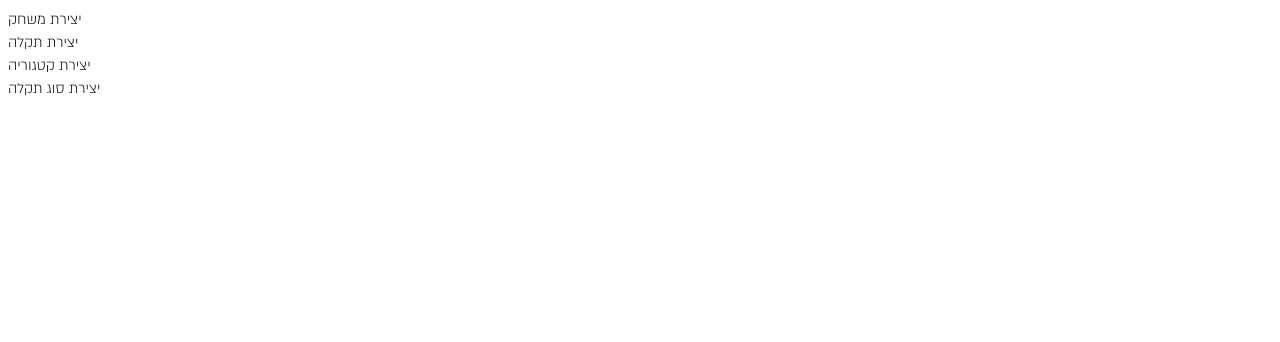
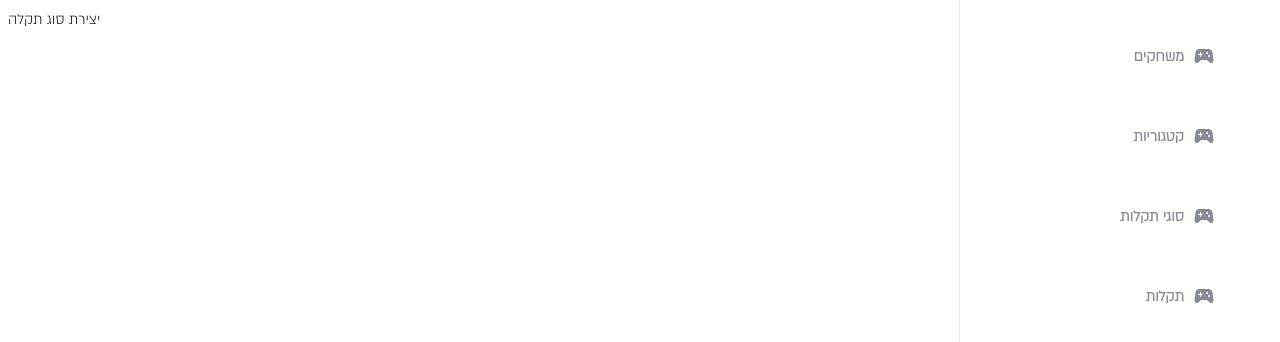
Before and after one commit to noamdelmar/vrClient, a React (Create React App) app: page /wp-admin in a window 1280 px wide. Shown: the top 342 px of the page. Built offline with nearby package versions, Linux system fonts and the light colour scheme.

Commit message:
add side bar

```diff
--- a/package.json
+++ b/package.json
@@ -5,6 +5,7 @@
   "dependencies": {
     "@emotion/react": "^11.11.1",
     "@emotion/styled": "^11.11.0",
+    "@mui/icons-material": "^5.13.7",
     "@mui/material": "^5.13.7",
     "@testing-library/jest-dom": "^5.16.5",
     "@testing-library/react": "^13.4.0",
--- /dev/null
+++ b/src/components/SideBar/SideBar.js
@@ -0,0 +1,24 @@
+import React, { useState } from 'react';
+import { Container, Route } from './styles';
+import SportsEsportsIcon from '@mui/icons-material/SportsEsports';
+
+export default function SideBar({ setPage, selectedPage }) {
+    const PAGES = [
+        { name: 'משחקים', value: 'games' },
+        { name: 'קטגוריות', value: 'tag' },
+        { name: 'סוגי תקלות', value: 'faultType' },
+        { name: 'תקלות', value: 'fault' },
+    ]
+    return (
+        <Container>
+            {PAGES.map(page => {
+                return (
+                    <Route onClick={() => setPage(page.value)} selected={page.value == selectedPage}>
+                        <div>{page.name}</div>
+                        <SportsEsportsIcon />
+                    </Route>
+                )
+            })}
+        </Container>
+    )
+}
--- /dev/null
+++ b/src/components/SideBar/styles.js
@@ -0,0 +1,29 @@
+import styled from 'styled-components';
+
+export const Container = styled.div(() => ({
+    width: '20rem',
+    height: '100vh',
+    borderLeft: '1px solid #ebebf1',
+    position: 'fixed',
+    top: '0',
+    right: '0',
+}));
+
+export const Route = styled.div((props) => ({
+    width: '60%',
+    height: '3rem',
+    backgroundColor: props.selected ? '#d7d7f0' : null,
+    marginLeft: 'auto',
+    borderTopLeftRadius: '8rem',
+    borderBottomLeftRadius: '8rem',
+    marginTop: '2rem',
+    textAlign: 'center',
+    display: 'flex',
+    justifyContent: 'right',
+    alignItems: 'center',
+    paddingRight: '20%',
+    gap: '.5rem',
+    cursor: 'pointer',
+    color: props.selected ? '#1e25f6' : '#868a93',
+    fontWeight: 'bolder'
+}));
--- a/src/pages/Admin/Admin.js
+++ b/src/pages/Admin/Admin.js
@@ -1,13 +1,15 @@
-import React from 'react';
+import React, { useState } from 'react';
 import GamePopup from '../../components/CreatePopup/popup/GamePopup';
 import FaultPopup from '../../components/CreatePopup/popup/FaultPopup';
 import TypePopup from '../../components/CreatePopup/popup/TypePopup';
 import { useAppContext } from '../../context/popup/popup_context_provider';
 import httpCommon from '../../services/http-common';
 import { PopupBack } from '../Home/styles';
+import SideBar from '../../components/SideBar/SideBar'
 
 export default function Admin() {
     const { showPopup, hidePopup, isPopupShown } = useAppContext();
+    const [selectedPage, setSelctedPage] = useState();
 
     const handleFileUpload = async (image) => {
         try {
@@ -57,10 +59,13 @@ export default function Admin() {
 
     return (
         <>
-            <div onClick={() => showPopup(<GamePopup name='יצירת משחק' handleFileUpload={handleFileUpload} hidePopup={hidePopup} />)}>יצירת משחק</div>
-            <div onClick={() => showPopup(<FaultPopup name='יצירת תקלה' handleFileUpload={handleFileUpload} hidePopup={hidePopup} />)}>יצירת תקלה</div>
-            <div onClick={() => showPopup(<TypePopup name='יצירת קטגוריה' submit={createTag} hidePopup={hidePopup} />)}>יצירת קטגוריה</div>
-            <div onClick={() => showPopup(<TypePopup name='יצירת סוג תקלה' submit={createFaultType} hidePopup={hidePopup} />)}>יצירת סוג תקלה</div>
+            <SideBar setPage={setSelctedPage} selectedPage={selectedPage} />
+            {selectedPage == 'games' ?
+                <div onClick={() => showPopup(<GamePopup name='יצירת משחק' handleFileUpload={handleFileUpload} hidePopup={hidePopup} />)}>יצירת משחק</div>
+                : selectedPage == 'fault' ? <div onClick={() => showPopup(<FaultPopup name='יצירת תקלה' handleFileUpload={handleFileUpload} hidePopup={hidePopup} />)}>יצירת תקלה</div>
+                    : selectedPage == 'faultType' ? <div onClick={() => showPopup(<TypePopup name='יצירת קטגוריה' submit={createTag} hidePopup={hidePopup} />)}>יצירת קטגוריה</div>
+                        : <div onClick={() => showPopup(<TypePopup name='יצירת סוג תקלה' submit={createFaultType} hidePopup={hidePopup} />)}>יצירת סוג תקלה</div>
+            }
             <PopupBack show={isPopupShown} onClick={() => hidePopup()}></PopupBack>
             {/* <div onClick={() => showPopup(<CreatePopup name='יצירת קטגוריה' data={TAG} submit={createTag} />)}>יצירת קטגוריה</div> */}
         </>
```
Also changed, not shown: src/pages/Admin/Games.js (added, +13 -0 lines), 1 other file (tests, documents, lock files or other folders).
